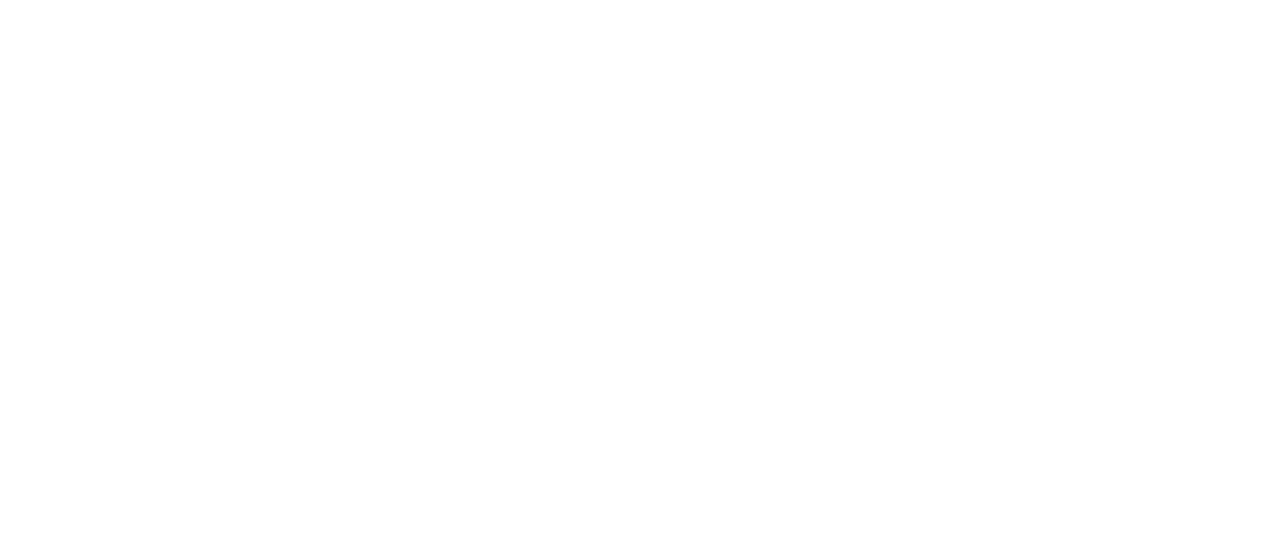
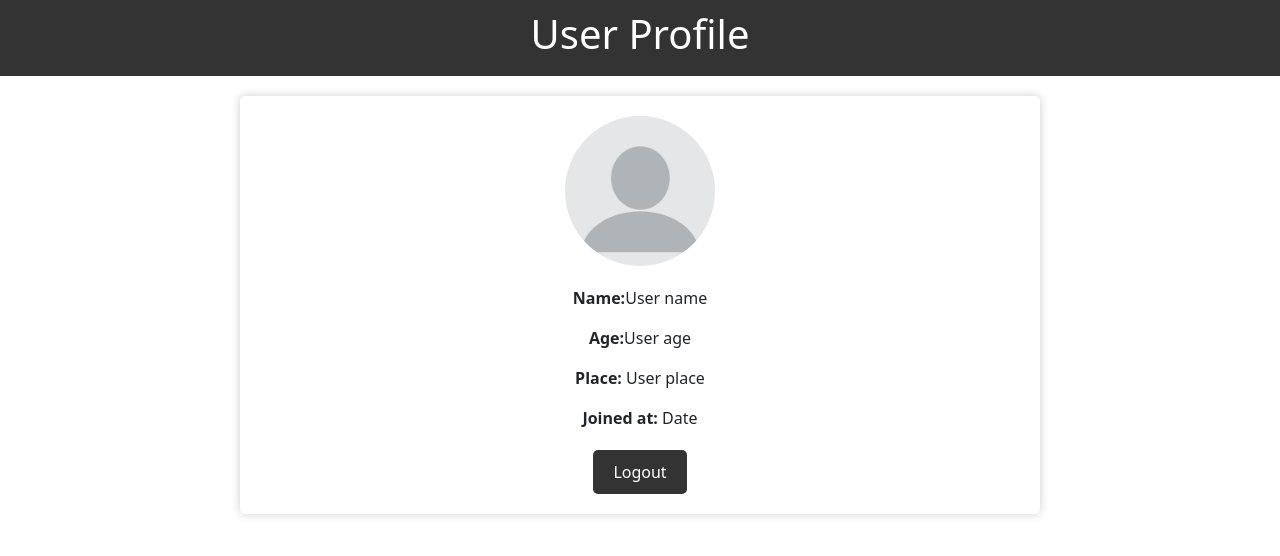
Before and after one commit to BhatNishanthGanesh/ecommerce, a React (Create React App) app in the folder ecommerce/: page /profile in a window 1280 px wide. Before the commit this address had no page. Shown: the top 556 px of the page. Built offline with nearby package versions, Linux system fonts and the light colour scheme.

Commit message:
Profile page added

```diff
--- a/ecommerce/src/App.js
+++ b/ecommerce/src/App.js
@@ -3,6 +3,7 @@
 import 'bootstrap/dist/css/bootstrap.min.css';
 import 'bootstrap/dist/js/bootstrap.bundle.min.js';
 import Home from "./pages/Home";
+import Profile from "./components/profile"
 
 import Footer from "./components/footer";
 function App() {
@@ -11,6 +12,7 @@
     <Routes>
       <Route path="/" element={<Home/>}></Route>
       <Route path="/footer" element={<Footer/>}></Route>
+      <Route path="/profile" element={<Profile/>}></Route>
     </Routes>
 
     </BrowserRouter>
--- /dev/null
+++ b/ecommerce/src/components/profile.js
@@ -0,0 +1,33 @@
+import React from 'react';
+import profile from "./profile.webp"
+
+function UserProfile() {
+    return (
+        <div>
+            <header style={{ backgroundColor: '#333', color: '#fff', textAlign: 'center', padding: '10px' }}>
+                <h1>User Profile</h1>
+            </header>
+
+            <div className="profile-container" style={{ maxWidth: '800px', margin: '20px auto', backgroundColor: '#fff', padding: '20px', borderRadius: '5px', boxShadow: '0 0 10px rgba(0, 0, 0, 0.2)' }}>
+                <div className="profile-image" style={{ textAlign: 'center' }}>
+                    <img src={profile} alt="Profile Picture" style={{ width: '150px', height: '150px', borderRadius: '50%' }} />
+                </div>
+
+                <div className="profile-info" style={{ textAlign: 'left', margin: '20px' }}>
+                    <center>
+                    <p><strong>Name:</strong>User name</p>
+                    <p><strong>Age:</strong>User age</p>
+                    <p><strong>Place:</strong> User place</p>
+                    <p><strong>Joined at:</strong> Date</p>
+                    </center>
+                </div>
+
+                <div className="logout-button" style={{ textAlign: 'center', marginTop: '20px' }}>
+                    <button style={{ backgroundColor: '#333', color: '#fff', border: 'none', padding: '10px 20px', borderRadius: '5px', cursor: 'pointer' }}>Logout</button>
+                </div>
+            </div>
+        </div>
+    );
+}
+
+export default UserProfile;
```
Also changed, not shown: ecommerce/src/components/profile.webp (added).
